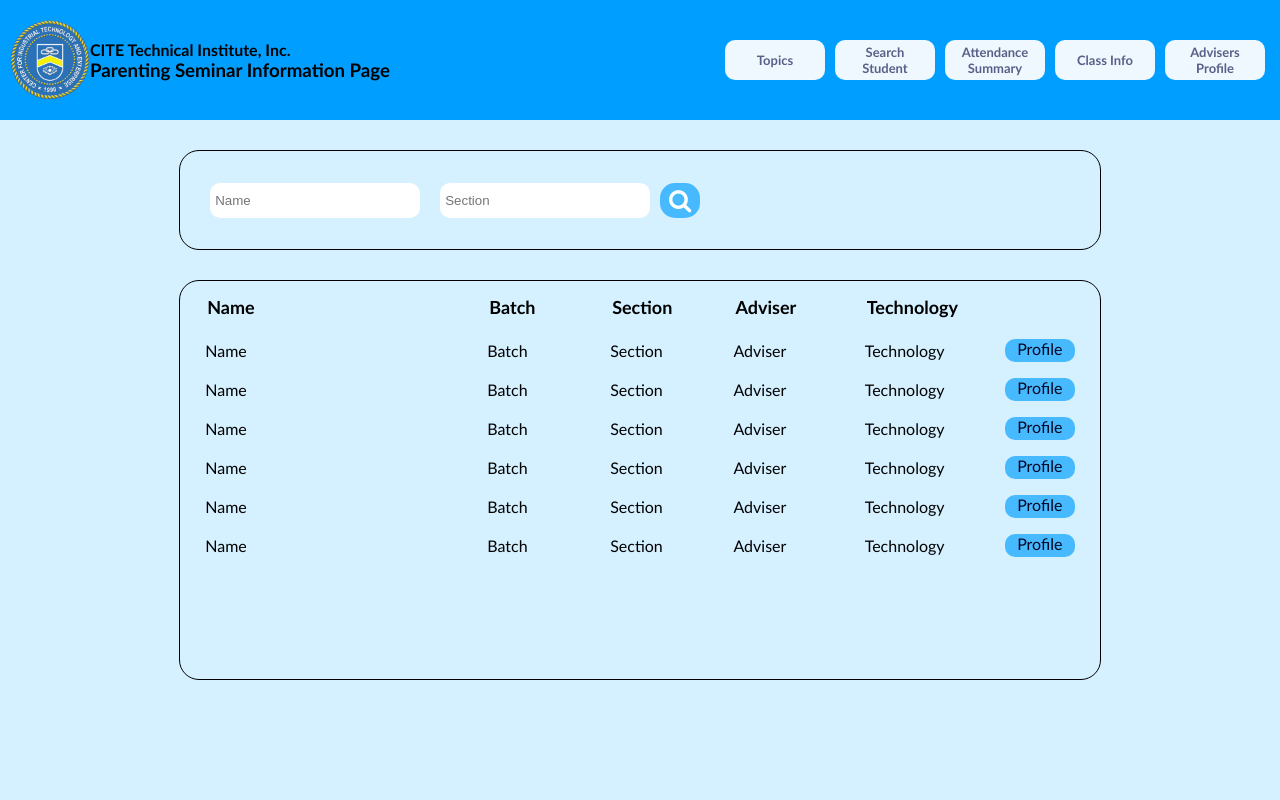
After one commit to Jinrein12/Jinrein, a PHP site: page /search.htm in a window 1280 px wide. The commit adds this page. Run offline with PHP 8.4, Linux system fonts and the light colour scheme.

Commit message:
Add files via upload

```diff
--- /dev/null
+++ b/web-May18/assets/css/header-nav-style.css
@@ -0,0 +1,84 @@
+.main-header{
+    background-color: #009FFF;
+    display: flex;
+    flex-direction: row;
+    justify-content: space-between;
+    width: 100%;
+    height: 15vh;
+    /* padding: 5px 10px; */
+
+}
+.main-header .left-title{
+    width: 40%;
+    height: inherit;
+    display: flex;
+
+    align-items: center;
+    padding: 0 10px;
+    box-sizing: border-box;
+}
+.main-header .left-title img{
+    /* display: inline-block; */
+    width: 80px;
+    height: 80px;
+}
+
+.main-header .left-title .cite-title{
+    padding: 0;
+    margin: 0;
+}
+
+.main-header .left-title .cite-title h3,h4{
+    display:block;
+    padding: 0;
+    margin: 0;
+}
+
+.main-header .nav-panel{
+    /* background-color: cadetblue ; */
+    width: 60%;
+    margin-right: 10px;
+    height: inherit;
+    display: flex;
+    align-items: center;
+    justify-content: flex-end;
+    flex-wrap: wrap;
+}
+
+.main-header .nav-panel a{
+    text-decoration: none;
+    width: 100px;
+    box-sizing: border-box;
+    padding: 10px;
+    margin: 0 5px;
+    background-color: aliceblue;
+    height: 40px;
+    text-align: center;
+    display: flex;
+    align-items: center;
+    justify-content: center;
+    font-size: 13px;
+    font-weight: bold;
+    border-radius: 10px;
+    color: #586087;
+
+}
+
+
+.main-header .nav-panel a:hover{
+    font-weight: bolder;
+    width: 110px;
+    margin: 0;
+    font-weight: 100;
+    color: #181818;
+    transition: .15s ease-in-out;
+    box-shadow: #5966f3 0px 0px 1px 3px;
+}
+
+.main-header .nav-panel a:active{
+    font-weight: bolder;
+    width: 110px;
+    background-color: rgb(175, 175, 255);
+    color: #1815f4;
+    box-shadow: #efeff4 0px 0px 1px 3px;
+}
--- /dev/null
+++ b/web-May18/assets/css/search-style.css
@@ -0,0 +1,120 @@
+.search-container{
+    background-color: #D5F0FF;
+    width: 80%;
+    height: 85vh;
+    margin: auto;
+    padding-top:30px ;
+    box-sizing: border-box;
+}
+
+.search-box{
+    /* background-color: aliceblue; */
+    border: 1px solid #000000;
+    border-radius: 20px;
+    width: 90%;
+    height: 100px;
+    margin: auto;
+    display: flex;
+    flex-direction: row;
+    align-items: center;
+    padding: 0 20px;
+    box-sizing: border-box;
+}
+
+.search-box input{
+    width: 200px;
+    height: 35px;
+    margin: 0 10px;
+    border: none;
+    border-radius: 10px;
+    padding: 0 5px;
+}
+
+.search-box button{
+    background-color: #47BAFF;
+    border-radius: 15px;
+    color: #ffffff;
+    border: 0;
+    width: 40px;
+    height: 35px;
+    padding: 0;
+    margin: 0;
+}
+.search-box button:active{
+    background-color: #edf7fd;
+    border-radius: 15px;
+    color: #0c1cfa;
+    border: 1px solid black;
+}
+.result-box{
+    background-color: #D5F0FF;
+    width: 90%;
+    height: 50vh;
+    padding: 15px 15px;
+    margin: auto;
+    margin-top:30px ;
+    box-sizing: border-box;
+    border-radius: 20px;
+    border: 1px solid #000000;
+}
+.result-table{
+    /* background-color: azure; */
+    margin: auto;
+    border-spacing: 10px 0;
+}
+.result-table .table-head th{
+    padding: 0px 2px 13px 2px;
+    text-align: left;
+    font-size: large;
+
+}
+
+.result-table thead .result-name{
+    width: 34%;
+    /* background-color: yellowgreen; */
+    height: max-content ;
+}
+
+.result-table thead .result-batch{
+    width: 14%;
+    height: max-content ;
+}
+
+.result-table thead .result-section{
+    width: 14%;
+    height: max-content ;
+}
+.result-table thead .result-adviser{
+    width: 15%;
+    height: max-content ;
+}
+
+.result-table thead .result-tech{
+    width: 16%;
+    height: max-content ;
+}
+.result-table thead .more-info{
+    width: 15%;
+    height: max-content ;
+}
+
+.result-table tbody tr td{
+    padding: 8px 0;
+}
+
+.more-info a{
+    background-color: #47BAFF;
+    display: inline-block;
+    text-align: center;
+    width: 70px;
+    height: 23px;
+    border-radius: 10px;
+    text-decoration: none;
+    color: #040623;
+}
+.more-info a:active{
+    box-sizing: border-box;
+    background-color: #1c394b;
+    color: #ced0f6;
+    border: 1px solid black;
+}
--- /dev/null
+++ b/web-May18/search.htm
@@ -0,0 +1,112 @@
+<!DOCTYPE html>
+<html lang="en">
+<head>
+    <meta charset="UTF-8">
+    <meta http-equiv="X-UA-Compatible" content="IE=edge">
+    <meta name="viewport" content="width=device-width, initial-scale=1.0">
+    <title>Parenting Seminar / Search</title>
+
+    <link rel="stylesheet" href="assets/css/header-nav-style.css">
+    <link rel="stylesheet" href="assets/css/body-css-style.css">
+    <link rel="stylesheet" href="assets/css/search-style.css">
+    <link rel="stylesheet" href="https://cdnjs.cloudflare.com/ajax/libs/font-awesome/4.7.0/css/font-awesome.min.css">
+
+</head>
+<body>
+    <!-- Header -->
+    <div class="main-header">
+        <aside class="left-title">
+            <img src="assets/img/cite-logo.png" alt="cite-logo">
+            <section class="cite-title" >
+                <h4 >
+                    CITE Technical Institute, Inc.
+                </h4>
+                <h3>
+                    Parenting Seminar Information Page
+                </h3>
+            </section>
+        </aside>
+        <nav class="nav-panel">
+            <a href="index.htm">Topics</a>
+            <a href="search.htm">Search Student</a>
+            <a href="###">Attendance Summary</a>
+            <a href="####">Class Info</a>
+            <a href="####">Advisers Profile</a>
+        </nav>
+    </div>
+    <!-- end Header -->
+
+    <div class="search-container">
+        <form action="" class="search-box" method="get">
+            <input type="text" name="name" id="" placeholder="Name">
+            <input type="text" name="name" id="" placeholder="Section">
+            <button type="submit" class="searchButton">
+                <i class="fa fa-search" style="font-size:24px"></i>
+            </button>
+        </form>
+        <div class="result-box">
+            <table class="result-table">
+                <thead class="table-head">
+                    <th class="result-name">Name</th>
+                    <th class="result-batch">Batch</th>
+                    <th class="result-section">Section</th>
+                    <th class="result-adviser">Adviser</th>
+                    <th class="result-tech">Technology</th>
+                    <th class="more-info"></th>
+                </thead>
+                <tbody>
+                    <tr>
+                        <td class="result-name">Name</td>
+                        <td class="result-batch">Batch</td>
+                        <td class="result-section">Section</td>
+                        <td class="result-adviser">Adviser</td>
+                        <td class="result-tech">Technology</td>
+                        <td class="more-info"><a href="">Profile</a></td>
+                    </tr>
+                    <tr>
+                        <td class="result-name">Name</td>
+                        <td class="result-batch">Batch</td>
+                        <td class="result-section">Section</td>
+                        <td class="result-adviser">Adviser</td>
+                        <td class="result-tech">Technology</td>
+                        <td class="more-info"><a href="">Profile</a></td>
+                    </tr>
+                    <tr>
+                        <td class="result-name">Name</td>
+                        <td class="result-batch">Batch</td>
+                        <td class="result-section">Section</td>
+                        <td class="result-adviser">Adviser</td>
+                        <td class="result-tech">Technology</td>
+                        <td class="more-info"><a href="">Profile</a></td>
+                    </tr>
+                    <tr>
+                        <td class="result-name">Name</td>
+                        <td class="result-batch">Batch</td>
+                        <td class="result-section">Section</td>
+                        <td class="result-adviser">Adviser</td>
+                        <td class="result-tech">Technology</td>
+                        <td class="more-info"><a href="">Profile</a></td>
+                    </tr>
+                    <tr>
+                        <td class="result-name">Name</td>
+                        <td class="result-batch">Batch</td>
+                        <td class="result-section">Section</td>
+                        <td class="result-adviser">Adviser</td>
+                        <td class="result-tech">Technology</td>
+                        <td class="more-info"><a href="">Profile</a></td>
+                    </tr>
+                    <tr>
+                        <td class="result-name">Name</td>
+                        <td class="result-batch">Batch</td>
+                        <td class="result-section">Section</td>
+                        <td class="result-adviser">Adviser</td>
+                        <td class="result-tech">Technology</td>
+                        <td class="more-info"><a href="">Profile</a></td>
+                    </tr>
+                </tbody>
+            </table>
+        </div>
+    </div>
+
+</body>
+</html>
```
Also changed, not shown: web-May18/assets/css/home-style.css (+0 -84 lines), web-May18/index.htm (+7 -6 lines).
